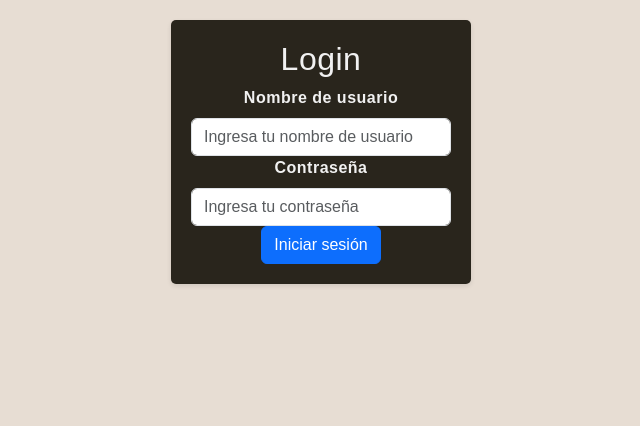
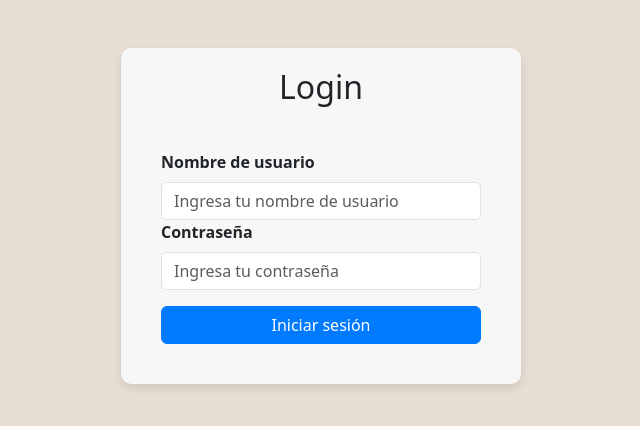
Before and after one commit to FlushaM/Evaluacion4matiasrojas, a Next.js app: page /login in a window 1280 px wide. Shown: the top 426 px of the page, without its empty margins (319-959 px from the left). Built offline with nearby package versions, Linux system fonts and the light colour scheme.

Commit message:
modificando-login

```diff
--- a/src/pages/login.tsx
+++ b/src/pages/login.tsx
@@ -1,5 +1,3 @@
-// src/pages/login.tsx
-
 import React, { useState } from 'react';
 import { useRouter } from 'next/router';
 import Container from 'react-bootstrap/Container';
@@ -28,9 +26,9 @@ const LoginPage: React.FC = () => {
   };
 
   return (
-    <Container className="form-login">
-      <h2>Login</h2>
-      <Form onSubmit={handleLogin}>
+    <Container className="login-container mt-5">
+      <h2 className="text-center mb-4">Login</h2>
+      <Form onSubmit={handleLogin} className="login-form">
         <Form.Group controlId="formUsername">
           <Form.Label>Nombre de usuario</Form.Label>
           <Form.Control
@@ -51,7 +49,7 @@ const LoginPage: React.FC = () => {
           />
         </Form.Group>
 
-        <Button variant="primary" type="submit">
+        <Button variant="primary" type="submit" className="w-100 mt-3">
           Iniciar sesión
         </Button>
       </Form>
--- a/src/styles/index.css
+++ b/src/styles/index.css
@@ -129,20 +129,3 @@ body{
 
 
 }
-.form-login{
-  margin-top: 20px;
-  padding: 20px;
-  font-family: 'Poppins', sans-serif;
-  letter-spacing: 0.5px;
-  font-weight: bold;
-  text-align: center;
-  background-color: #29251c;
-  color: #f1f1f1;
-  border-radius: 5px;
-  box-shadow: 0 2px 5px rgba(0, 0, 0, 0.1);
-  transition: background-color 0.3s ease;
-  border: none;
-  cursor: pointer;
-  width: 300px;
-
-}
--- a/src/styles/login.css
+++ b/src/styles/login.css
@@ -0,0 +1,31 @@
+.login-container {
+    max-width: 400px;
+    margin: auto;
+    padding: 20px;
+    background-color: #f7f7f7;
+    border-radius: 10px;
+    box-shadow: 0 4px 8px rgba(0, 0, 0, 0.1);
+  }
+
+  .login-form {
+    padding: 20px;
+  }
+
+  .login-form .form-label {
+    font-weight: bold;
+  }
+
+  .login-form .form-control {
+    border-radius: 5px;
+  }
+
+  .login-form .btn-primary {
+    background-color: #007bff;
+    border-color: #007bff;
+    transition: background-color 0.3s, border-color 0.3s;
+  }
+
+  .login-form .btn-primary:hover {
+    background-color: #0056b3;
+    border-color: #0056b3;
+  }
```
